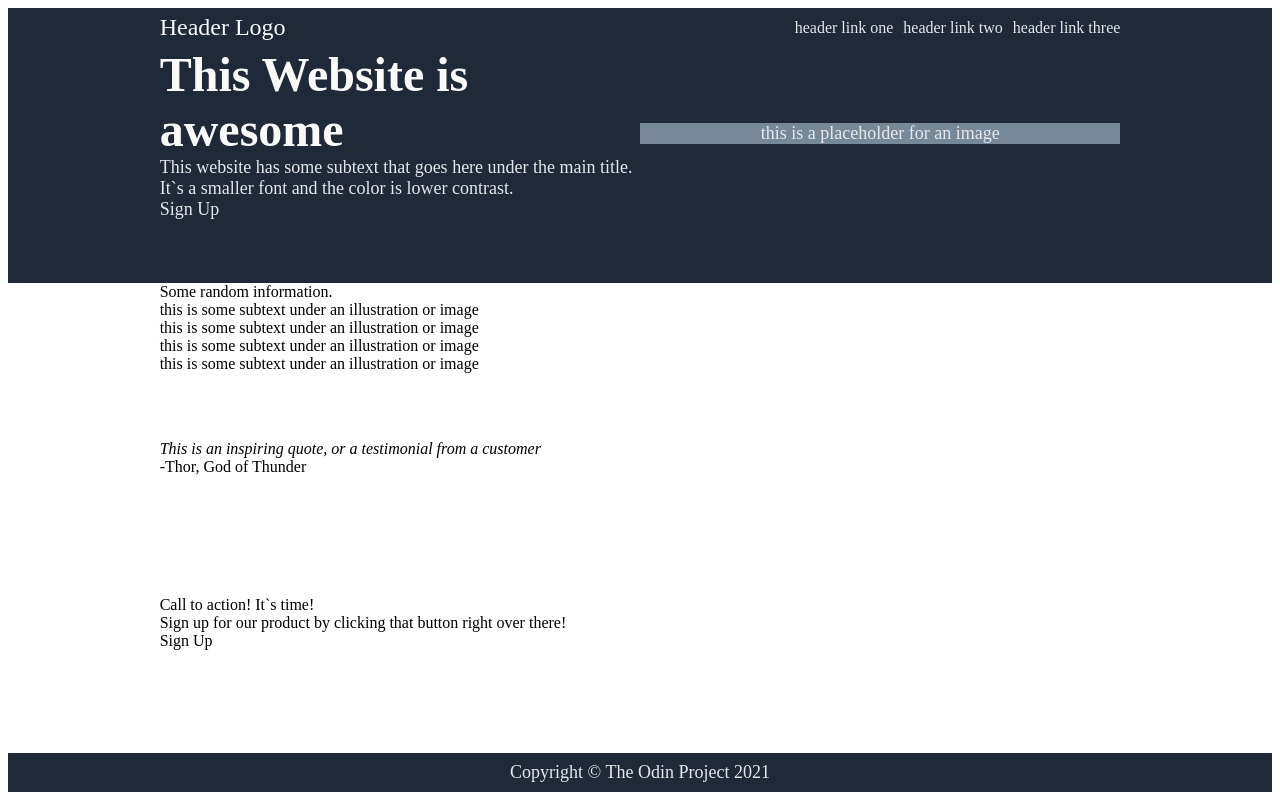
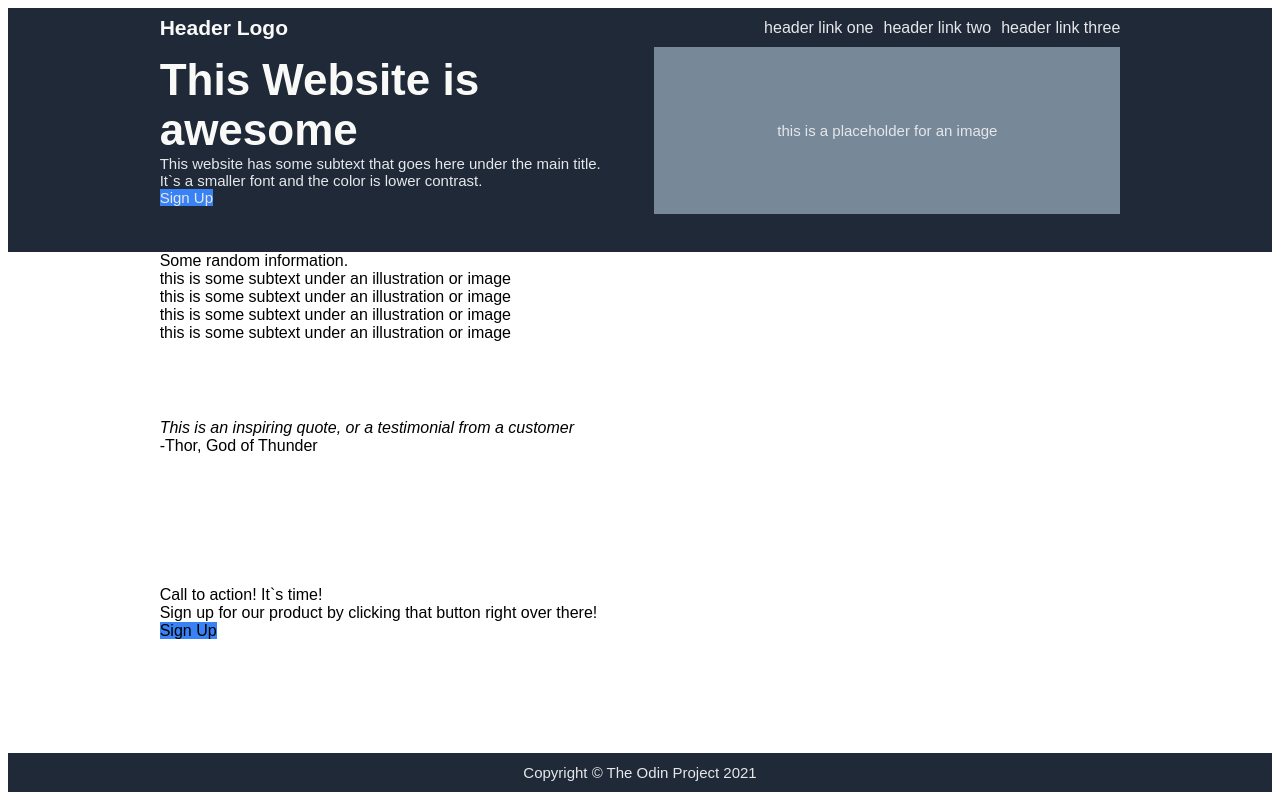
Before and after one commit to sstarrk/landing-page, a plain HTML site: page index.html in a window 1280 px wide. Drawn offline with Linux system fonts and the light colour scheme.

Commit message:
class first modified, changed font-sizes of all texts

```diff
--- a/style.css
+++ b/style.css
@@ -3,6 +3,7 @@ body {
     display: flex;
     flex-direction: column;
     height: 100%;
+    font-family: Arial, Helvetica, sans-serif;
 }
 
 .header {
@@ -15,8 +16,9 @@ body {
 
 .header-logo {
     color: #F9FAF8;
-    font-size: 24px;
+    font-size: 21px;
     flex-grow: 1;
+    font-weight: bold;
 }
 
 ul {
@@ -40,7 +42,7 @@ li {
     justify-content: center;
     align-items: center;
     background-color: #1F2937;
-    font-size: 18px;
+    font-size: 15px;
     color: #E5E7EB;
     height: 5%;
 }
@@ -50,10 +52,11 @@ li {
     padding: 0 12%;
     background-color: #1F2937;
     color: #E5E7EB;
-    font-size: 18px;
+    font-size: 15px;
     display: flex;
-    padding-bottom: 5%;
+    padding-bottom: 3%;
     align-items: center;
+    gap: 3%;
 }
 
 .second {
@@ -73,7 +76,7 @@ li {
 
 h1 {
     color: #F9FAF8;
-    font-size: 48px;
+    font-size: 44px;
     margin: 0px;
 }
 
@@ -87,4 +90,9 @@ h1 {
     display: flex;
     justify-content: center;
     align-items: center;
+    height: 100%;
 }
+
+.buttons {
+    background-color: #3882F6;
+}
```
